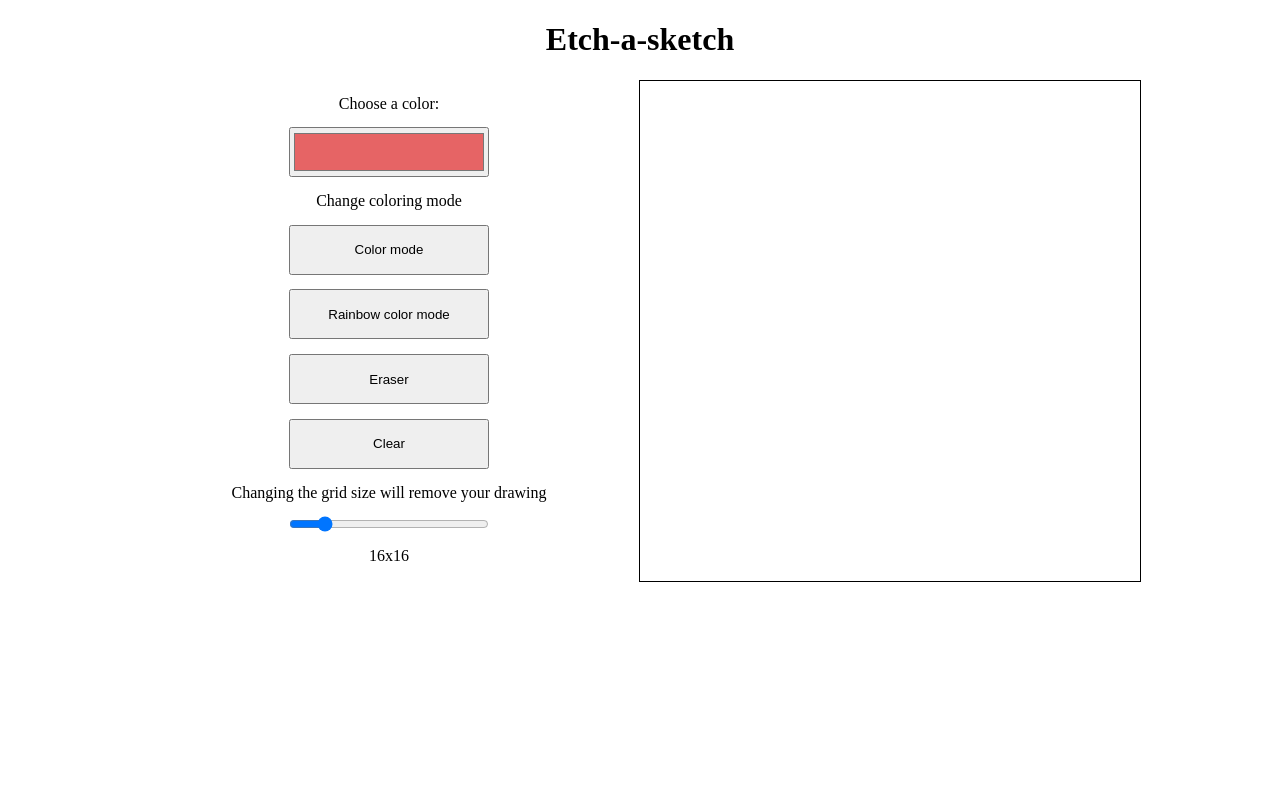
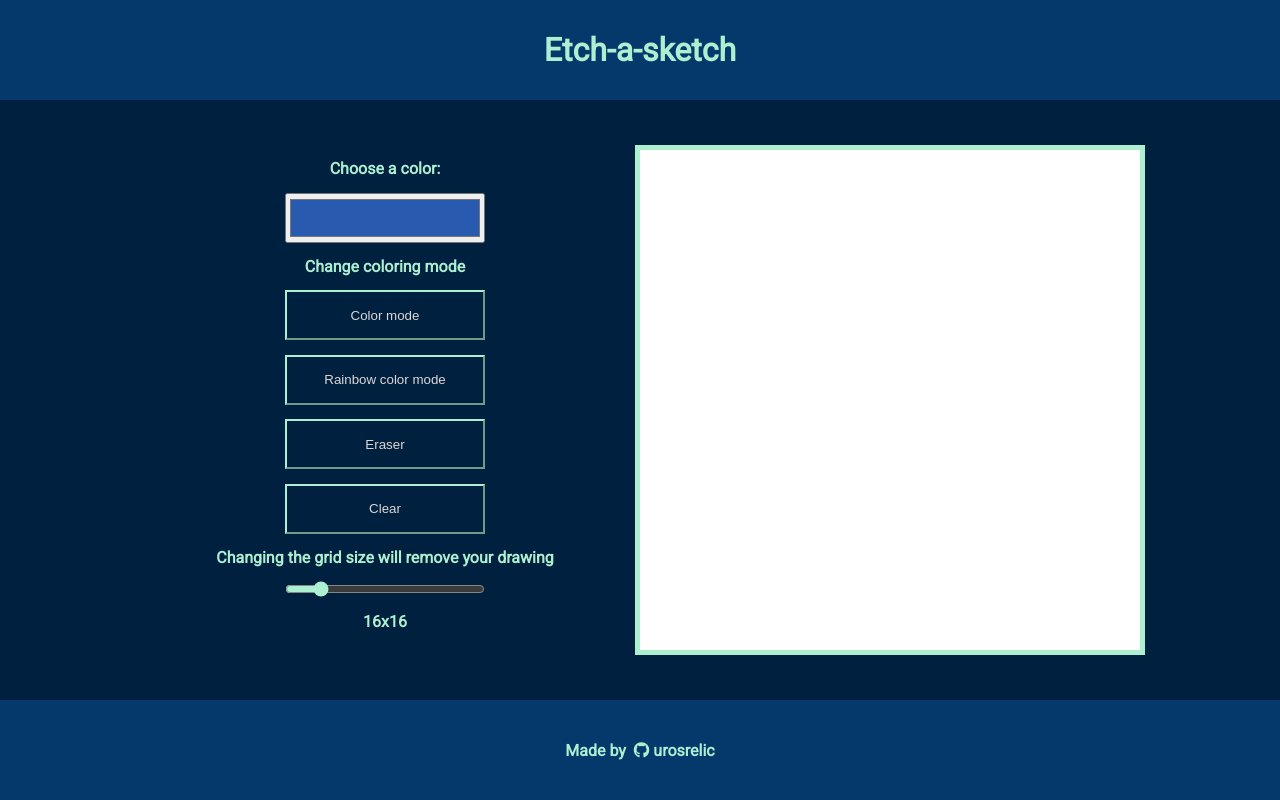
Before and after one commit to urosrelic/etch-a-sketch, a plain HTML site: page index.html in a window 1280 px wide. Drawn offline with Linux system fonts and the light colour scheme.

Commit message:
update website css

```diff
--- a/index.html
+++ b/index.html
@@ -5,7 +5,8 @@
     <meta charset="UTF-8">
     <script src="script.js" defer></script>
     <link rel="stylesheet" href="style.css">
-    <title>Title</title>
+    <title>Etch-a-sketch</title>
+    <script src="https://kit.fontawesome.com/f02542c6c2.js" crossorigin="anonymous"></script>
 </head>
 
 <body>
@@ -14,7 +15,7 @@
     </header>
     <div class="main">
         <div class="modes">
-            <label for="color-picker">Choose a color:</label><input type="color" id="color-picker" value="#e66465">
+            <label for="color-picker">Choose a color:</label><input type="color" id="color-picker" value="#285BAF">
             <label>Change coloring mode</label>
             <button class="modeBtn" id="colorModeBtn" onclick="changeMode('color')">Color mode</button>
             <button class="modeBtn" id="rainbowModeBtn" onclick="changeMode('rainbow')"> Rainbow color mode</button>
@@ -27,6 +28,8 @@
         <div class="grid">
         </div>
     </div>
+    <footer> Made by &nbsp; <a href="https://github.com/urosrelic" class="github-link" target="_blank"><i class="fa-brands fa-github"></i>&nbsp;urosrelic</a></footer>
 </body>
+<script src="https://kit.fontawesome.com/8c427609f8.js" crossorigin="anonymous"></script>
 
 </html>
--- a/style.css
+++ b/style.css
@@ -1,6 +1,29 @@
+@import url('https://fonts.googleapis.com/css2?family=Roboto:wght@300;400&display=swap');
+
+
+body {
+  font-family: 'Roboto', sans-serif;
+  font-weight: 800;
+  background-color: #00203FFF;
+  color: #ADEFD1FF;
+  margin: 0;
+
+  /* For pushing the footer at the bottom of the page*/
+  display: flex;
+  flex-direction: column;
+  justify-content: space-between;
+  min-height: 100vh;
+}
+
 /* Header */
 header {
+  display: flex;
+  flex-direction: row;
+  justify-content: center;
+  align-items: center;
   text-align: center;
+  height: 100px;
+  background-color: #05386B;
 }
 
 /* Main */
@@ -27,7 +50,21 @@ header {
 .modeBtn {
   width: 200px;
   height: 50px;
+  cursor: pointer;
+  outline: 0;
+  text-align: center;
+  background-color: transparent;
+  padding: 6px 12px;
+  transition: color .15s ease-in-out, background-color .15s ease-in-out, border-color .15s ease-in-out, box-shadow .15s ease-in-out;
+  color: #dcd6d6;
+  border-color: #ADEFD1FF;
 }
+
+.modeBtn:hover {
+  color: #00203FFF;
+  background-color: #ADEFD1FF;
+}
+
 
 #color-picker {
   width: 200px;
@@ -36,6 +73,7 @@ header {
 
 #range-slider {
   width: 200px;
+  accent-color: #ADEFD1FF;
 }
 
 .slider {
@@ -66,5 +104,27 @@ header {
   grid-template-rows: repeat(var(--size), 1fr);
   gap: 1px;
   background-color: white;
-  border: 1px solid black;
+  border: 5px solid #ADEFD1FF;
 }
+
+/* Footer */
+footer {
+  height: 100px;
+  display: flex;
+  flex-direction: row;
+  justify-content: center;
+  align-items: center;
+  background-color: #05386B;
+}
+
+.github-link {
+  text-decoration: none;
+  color: #ADEFD1FF;
+  transition: 0.8s;
+}
+
+.github-link:hover{
+  text-decoration: none;
+  color: #ADEFD1FF;
+  transform: scale(1.15);
+}
```
